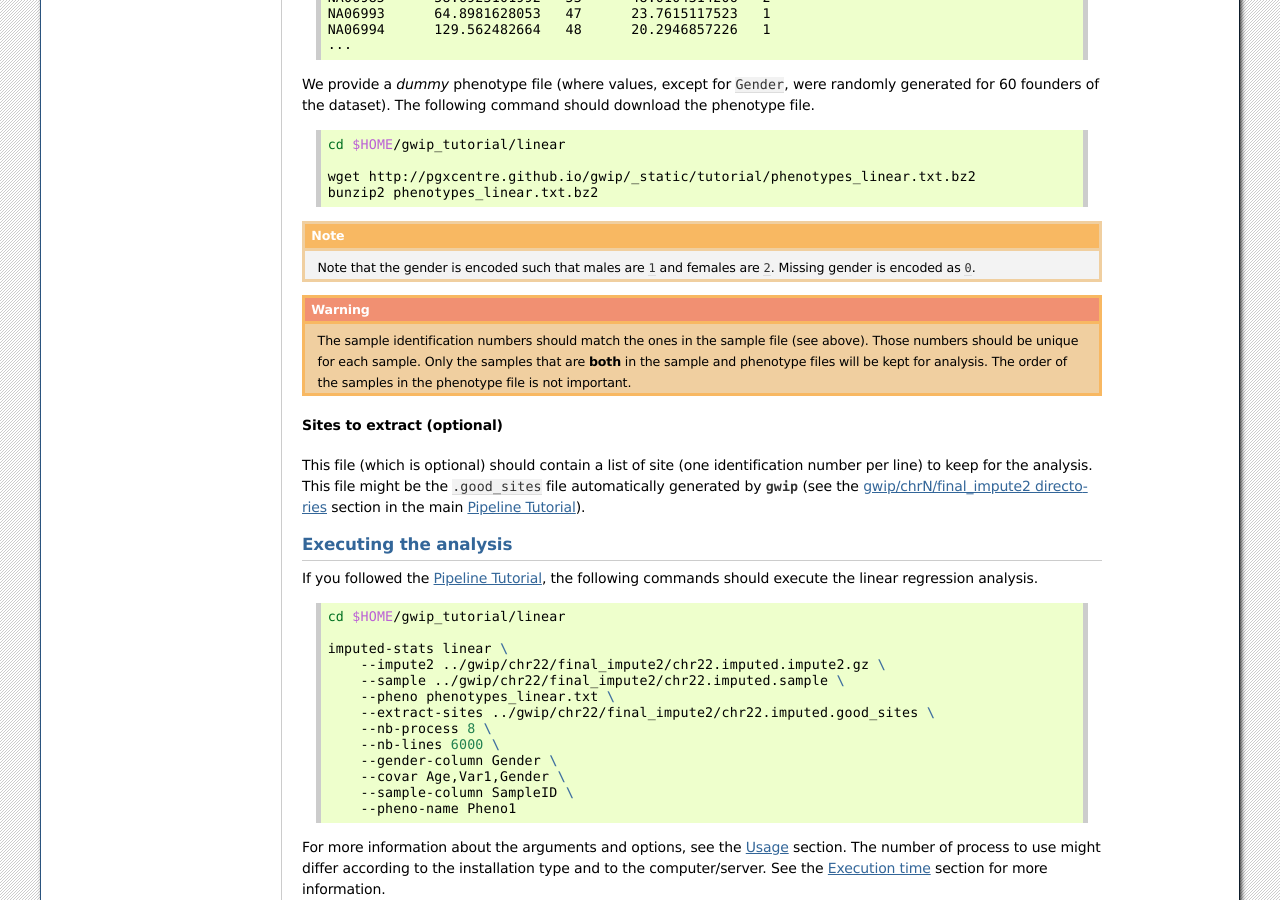
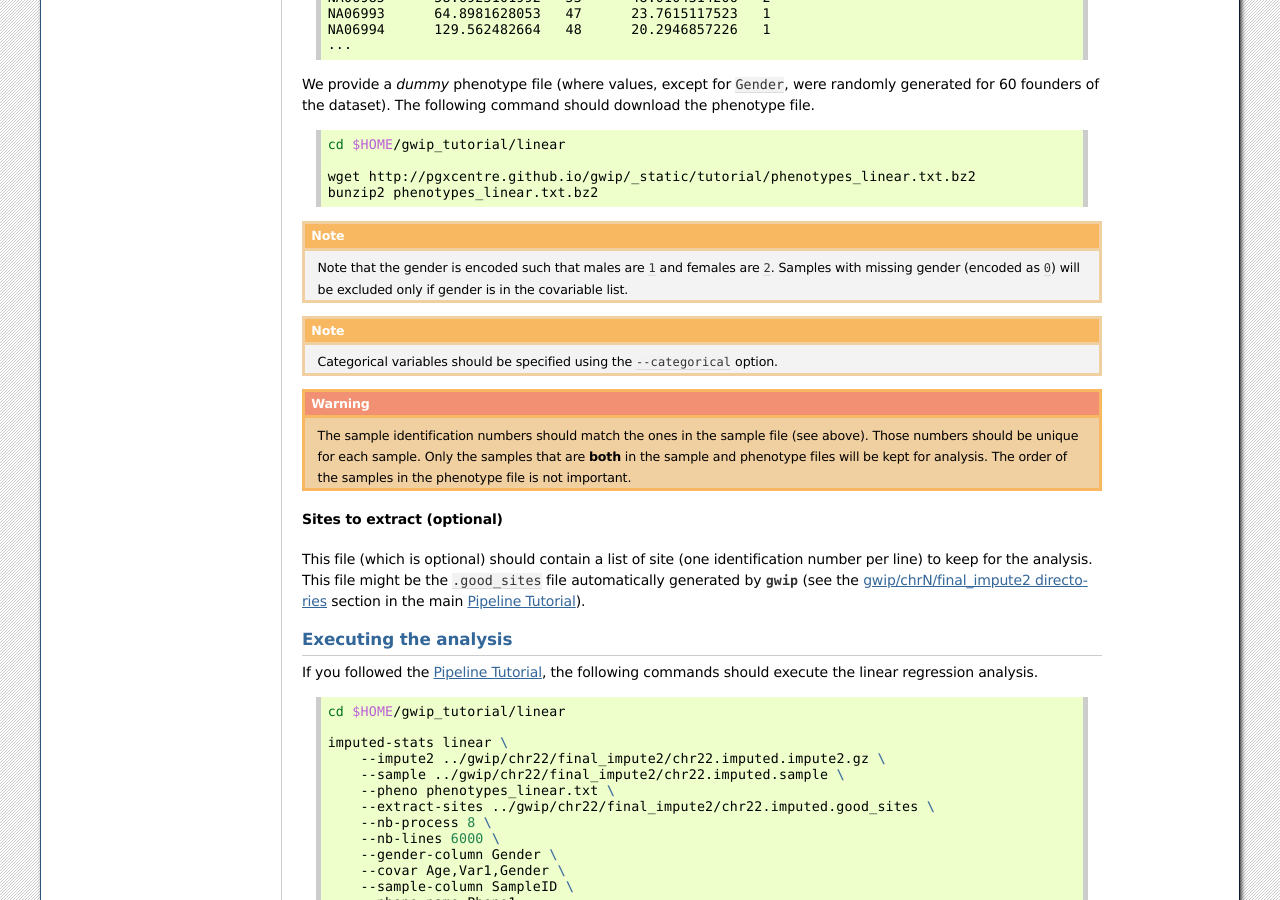
Before and after one commit to pgxcentre/genipe, a Sphinx documentation site: the page built from docs/tutorials/tutorial_linear.rst, in a window 1280 px wide and 900 px high, scrolled down 1495 px. Built offline with Sphinx 7.4.7, drawn with Linux system fonts in a browser that asks for light colours; the version number could not be read and is left out.

Commit message:
Added information about the categorical option of the statistical analysis

```diff
--- a/docs/tutorials/tutorial_cox.rst
+++ b/docs/tutorials/tutorial_cox.rst
@@ -124,7 +124,8 @@ randomly generated). The following command should download the phenotype file.
 .. note::
 
    Note that the gender is encoded such that males are ``1`` and females are
-   ``2``. Missing gender is encoded as ``0``.
+   ``2``. Samples with missing gender (encoded as ``0``) will be excluded only
+   if gender is in the covariable list.
 
 .. warning::
 
--- a/docs/tutorials/tutorial_linear.rst
+++ b/docs/tutorials/tutorial_linear.rst
@@ -124,7 +124,13 @@ should download the phenotype file.
 .. note::
 
    Note that the gender is encoded such that males are ``1`` and females are
-   ``2``. Missing gender is encoded as ``0``.
+   ``2``. Samples with missing gender (encoded as ``0``) will be excluded only
+   if gender is in the covariable list.
+
+.. note::
+
+   Categorical variables should be specified using the ``--categorical``
+   option.
 
 .. warning::
 
```
Also changed, not shown: docs/tutorials/tutorial_logistic.rst (+7 -1 lines), docs/tutorials/tutorial_mixedlm.rst (+7 -1 lines).
